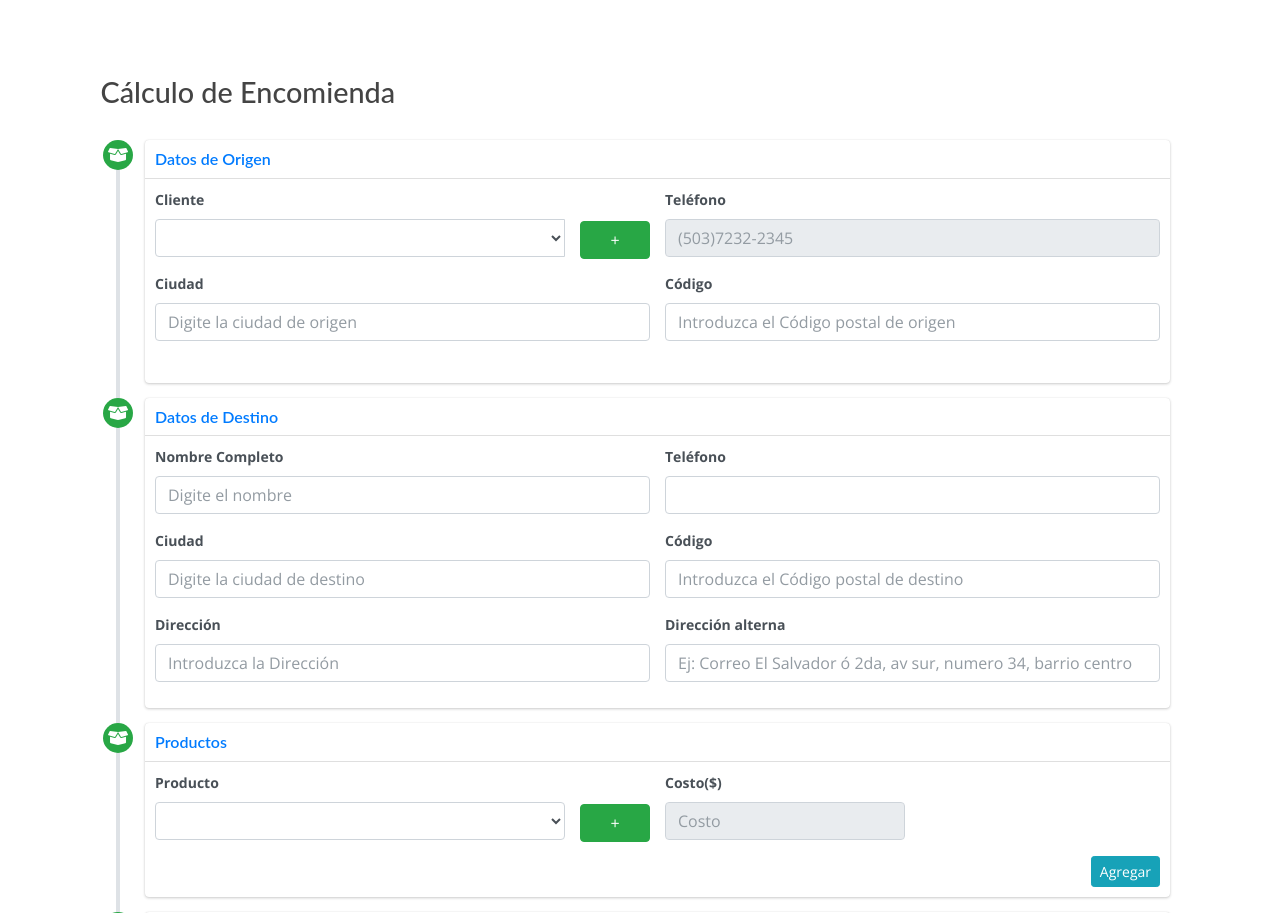
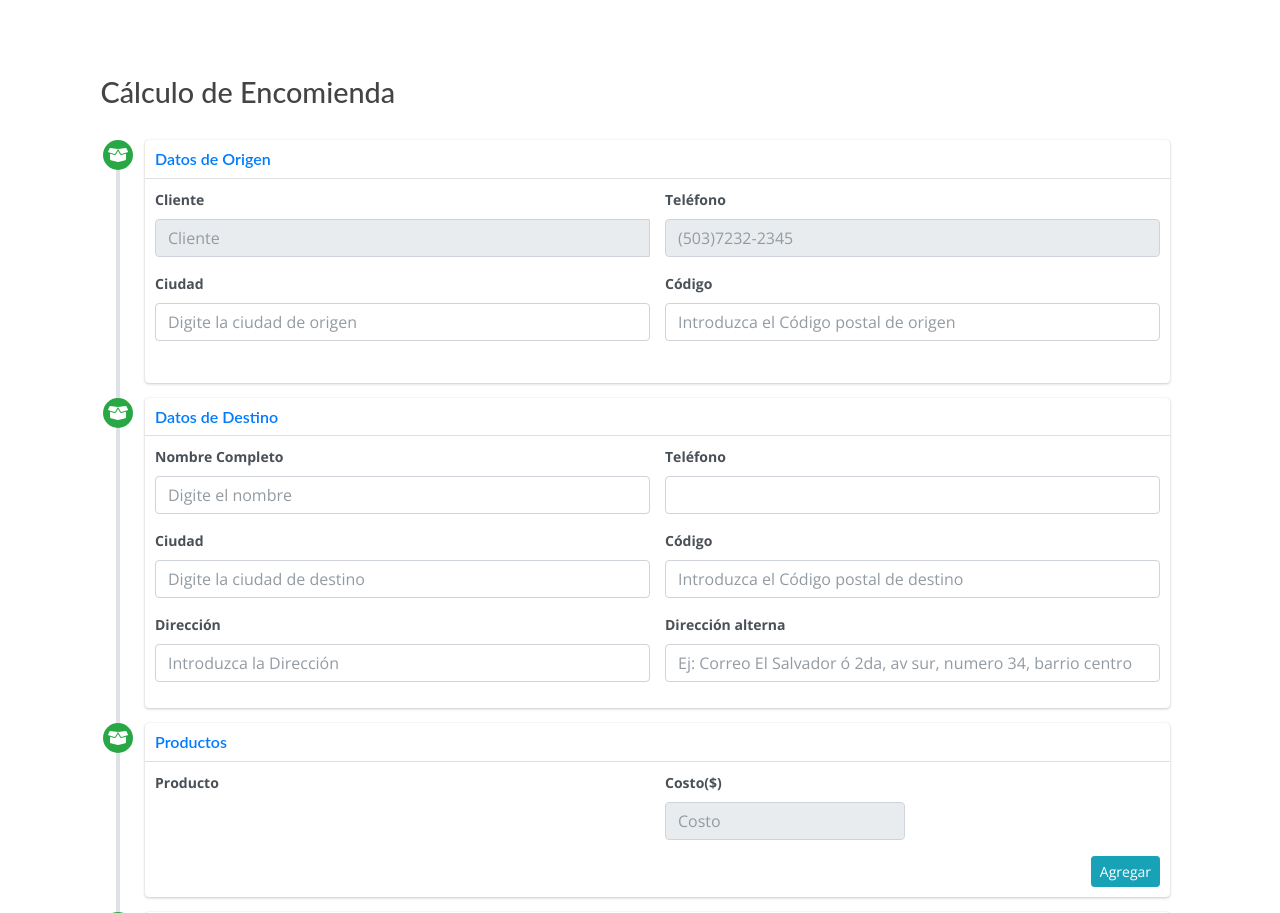
Before and after one commit to bortan01/WebAgencia, a PHP site: page /Plantillas/servicios/encomienda/cotizador.php in a window 1280 px wide. Shown: the part 80-993 px from the top of the page. Run offline with PHP 8.4, Linux system fonts and the light colour scheme; lists and menus that the app fills with data are empty; some libraries are stand-ins or nearby versions.

Commit message:
muestra producto cotizador

```diff
--- /dev/null
+++ b/assets/js/controladores/encomiendas/producto.js
@@ -0,0 +1,78 @@
+let DATA_PRODUCTOS;
+$(document).ready(function() {
+    //*******************para los productos**************-
+    $.ajax({
+            type: "GET",
+            url: URL_SERVIDOR+"Producto/productos",
+            dataType: "json",
+            success: function(data) {
+                let $ok = $('#id_producto');
+                $ok.append('<option value="">Seleccione</option>');
+
+
+                let myData = [];
+                DATA_PRODUCTOS = data.product;
+                for (let index = 0; index < DATA_PRODUCTOS.length; index++) {
+                    myData.push({
+                        id: DATA_PRODUCTOS[index].id_producto,
+                        text: DATA_PRODUCTOS[index].nombre_producto
+                    });
+                }
+                $('#id_producto').select2({ data: myData });
+            ///vamos a cargar la comision de la agencia
+            $.each(data.comision, function(i,index) {
+            $("#porcenaje").val(index.porcentaje);
+
+              });
+            },
+            error: function(err) {
+                let $ok = $('#id_producto');
+                $ok.append('<option value="">Seleccione</option>');
+              /* const Toast = Swal.mixin();
+            Toast.fire({
+                title: 'Oops...',
+                icon: 'error',
+                text:'No hay Ramas para mostrar',
+                showConfirmButton: true,
+            });*/
+            }
+        });
+    //**************************vamos a cargar el costo
+        $(function () {
+        $("#id_producto").change(function () {
+           var indicador = document.getElementById("id_producto").value;
+           //alert(indicador);
+           $.ajax({
+            type: "GET",
+            url: URL_SERVIDOR+"Tarifa/tarifas?id_producto="+indicador,
+            dataType: "json",
+            success: function(data) {
+
+                let select=$('#mostrar');
+                select.empty();
+                $.each(data.tarifas, function(i,index) {
+                    $('#costo').val(index.tarifa);
+
+                     select.append('<label for="cars">Ingrese la Cantidad('+index.unidad_medida+')</label>'+
+                    '<input name="cantidad" id="cantidad" type="text" class="form-control" placeholder="'+index.unidad_medida+'">');
+
+
+
+                });
+            },
+            error: function(err) {
+              /* const Toast = Swal.mixin();
+            Toast.fire({
+                title: 'Error',
+                icon: 'error',
+                text:'No hay Ramas para mostrar',
+                showConfirmButton: true,
+            });*/
+            }
+             });
+
+
+             });
+        });
+
+    });
--- a/servicios/encomienda/cotizador.php
+++ b/servicios/encomienda/cotizador.php
@@ -11,6 +11,8 @@
 <!-- DataTables -->
 <link href="../../assets/vendor/sweetalert2-theme-bootstrap-4/bootstrap-4.min.css" rel="stylesheet" type="text/css" />
 <link href="../../assets/vendor/datatables-bs4/css/dataTables.bootstrap4.min.css" rel="stylesheet">
+<link href="../../assets/vendor/select2/css/select2.min.css" rel="stylesheet">
+<link href="../../assets/vendor/select2/css/miEstilo.css" rel="stylesheet">
 <!-- Theme style -->
 <?php include_once('../../layaut/plantilla/menu.php'); ?>
 <main id="main" style="padding-top: 40px;">
@@ -47,26 +49,17 @@
                             <div class="timeline-body">
                                 <form id="datosOrigen-form" name="register-form" onsubmit="return false">
                                     <div class="row">
-                                        <div class="col-sm-5">
+                                        <div class="col-sm-6">
                                               <div class="form-group multiple-form-group input-group">
                                                 <label>Cliente</label>
                                                 <div class="input-group">
-                                                    <select name="id_usuario" id="comboUsuario"
-                                                        class="select2 select2-hidden-accessible form-control"
-                                                        data-placeholder="Seleccione" style="width: 100%;">
-                                                    </select>
+                                                    <input disabled="true" type="text" name="telefono" id="telefono"
+                                                class="form-control" autocomplete="off" placeholder="Cliente">
                                                     <input type="hidden" name="estado" id="estado" value="Enviado">
                                                 </div>
                                             </div>
                                         </div>
-                                        <div class="col-sm-1">
-                                            <br>
-                                            <span class="input-group-btn">
-                                                <button type="button" class="btn btn-success btn-add"
-                                                    data-toggle="modal" data-target="#modalAgregarCliente"
-                                                    style="margin-top: 10px; width: 100%;">+</button>
-                                            </span>
-                                        </div>
+
                                         <div class="col-sm-6">
                                                 <label>Teléfono</label>
                                                 <div class="input-group">
@@ -181,7 +174,7 @@
                                 <form id="encomienda-form" name="register-form" onsubmit="return false">
                                     <div class="row">
 
-                                        <div class="col-sm-5">
+                                        <div class="col-sm-6">
                                             <div class="form-group multiple-form-group input-group">
                                                 <label>Producto</label>
                                                 <div class="input-group">
@@ -192,14 +185,6 @@
                                                 </div>
                                             </div>
                                         </div>
-                                        <div class="col-sm-1">
-                                            <br>
-                                            <span class="input-group-btn">
-                                                <button type="button" class="btn btn-success btn-add" id="producto-add"
-                                                    name="" style="margin-top: 10px; width: 100%;">+</button>
-                                            </span>
-                                        </div>
-
                                         <div class="col-sm-3">
                                             <div class="form-group">
                                                 <label for="cars">Costo($)</label>
@@ -332,6 +317,7 @@
 <script src="../../assets/vendor/datatables/jquery.dataTables.min.js"></script>
 <script src="../../assets/vendor/datatables/jquery.dataTables.min.js"></script>
 <script src="../../assets/vendor/datatables-bs4/js/dataTables.bootstrap4.min.js"></script>
+<script src="../../assets/vendor/select2/js/select2.full.min.js"></script>
 
-<script type="text/javascript" src="../../assets/js/controladores/encomiendas/actu-envio.js"></script>
+<script type="text/javascript" src="../../assets/js/controladores/encomiendas/producto.js"></script>
 <?php include_once('../../layaut/plantilla/cierre.php'); ?>
```
